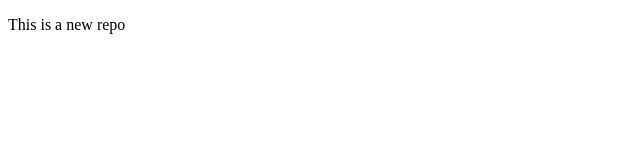
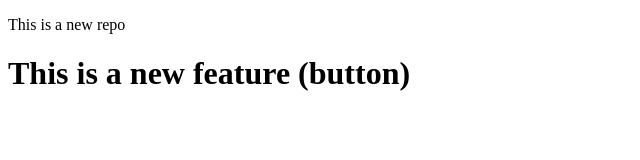
Before and after one commit to Akash-Thakur36/Practice, a plain HTML site: page index.html in a window 1280 px wide. Shown: the whole page, without its empty margins (0-640 px from the left). Drawn offline with Linux system fonts and the light colour scheme.

Commit message:
add button

```diff
--- a/index.html
+++ b/index.html
@@ -7,5 +7,6 @@
 </head>
 <body>
    <p>This is a new repo</p>
+  <h1>This is a new feature (button)</h1>
 </body>
 </html>
```
